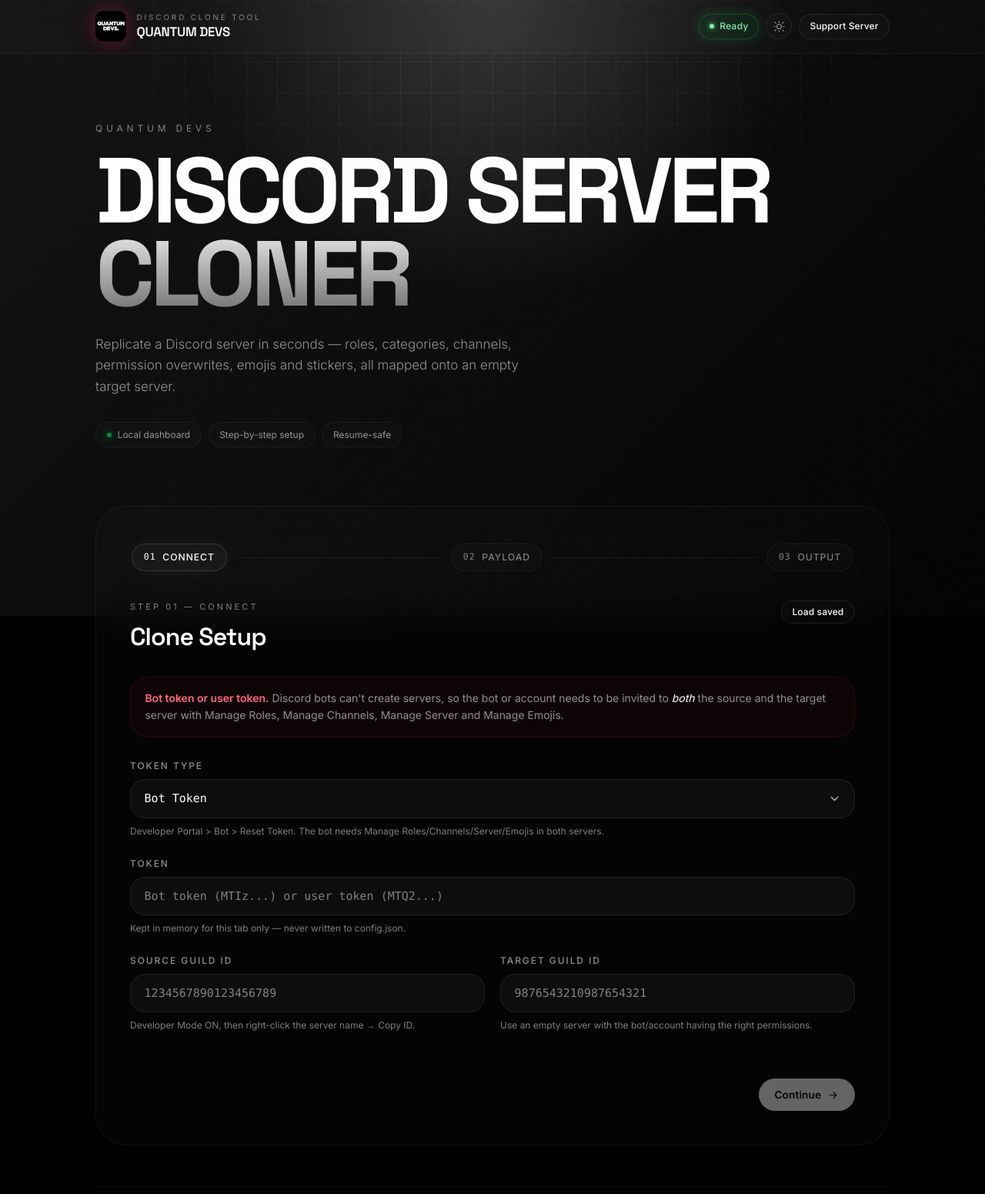
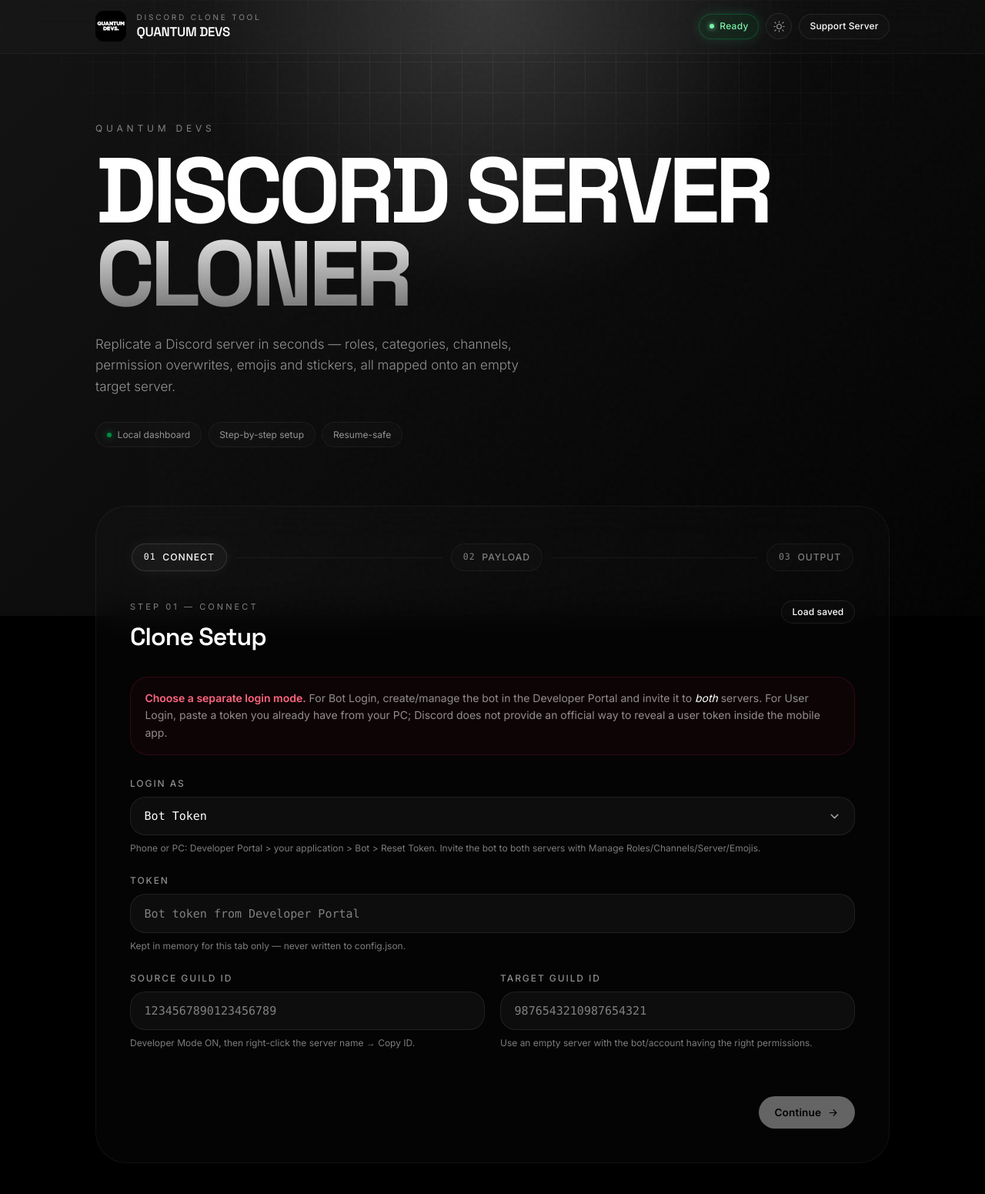
Before and after one commit to Legendscene/Panther-Discord-server-cloner, a Flask app: page / in a window 1280 px wide. Shown: the top 1551 px of the page at 77% size. Run offline with Flask 3, Linux system fonts and the light colour scheme; parts of the project's set-up code (start-up, migrations or seed data) failed here and were passed over.

Commit message:
Discord server cloner: web dashboard, packaging pipeline, brand assets

```diff
--- a/static/script.js
+++ b/static/script.js
@@ -3,8 +3,8 @@ const $ = (id) => document.getElementById(id);
 document.documentElement.classList.add('js');
 
 const TOKEN_TYPE_HINTS = {
-  bot: 'Developer Portal > Bot > Reset Token. The bot needs Manage Roles/Channels/Server/Emojis in both servers.',
-  user: 'From the Discord desktop app: press Ctrl+Shift+I > Network tab > F5 > click the first request > Request Headers > copy the "authorization" value. It must NOT have a "Bot " prefix.'
+  bot: 'Phone or PC: Developer Portal > your application > Bot > Reset Token. Invite the bot to both servers with Manage Roles/Channels/Server/Emojis.',
+  user: 'Mobile Discord does not officially reveal user tokens. Paste a user token you already obtained on your PC; it must NOT have a "Bot " prefix.'
 };
 
 function tokenTypeHintText(type) {
@@ -181,7 +181,7 @@ function validateStepOne(showFeedback = true) {
   return true;
 }
 
-function goToStep(step, direction = 'forward') {
+function goToStep(step, direction = 'forward', shouldScroll = true) {
   if (!STEPS.includes(step)) {
     return;
   }
@@ -210,7 +210,7 @@ function goToStep(step, direction = 'forward') {
   }
   const rect = el.wizard.getBoundingClientRect();
   const topBarOffset = 90;
-  if (rect.top < topBarOffset || rect.top > window.innerHeight * 0.4) {
+  if (shouldScroll && (rect.top < topBarOffset || rect.top > window.innerHeight * 0.4)) {
     el.wizard.scrollIntoView({ behavior: 'smooth', block: 'start' });
   }
 }
@@ -646,7 +646,11 @@ function clearLog() {
 
 function updateTokenTypeHint() {
   if (el.tokenTypeHint) {
-    el.tokenTypeHint.textContent = tokenTypeHintText(el.tokenType ? el.tokenType.value : 'bot');
+    const type = el.tokenType ? el.tokenType.value : 'bot';
+    el.tokenTypeHint.textContent = tokenTypeHintText(type);
+    if (el.token) {
+      el.token.placeholder = type === 'bot' ? 'Bot token from Developer Portal' : 'User token from your PC';
+    }
   }
 }
 
@@ -664,7 +668,7 @@ function resetForm() {
   el.tokenHint.textContent = 'Kept in memory for this tab only — never written to config.json.';
   currentStep = 1;
   maxUnlocked = 1;
-  goToStep(1, 'back');
+  goToStep(1, 'back', false);
   setRunning(false);
   clearLog();
 }
--- a/static/style.css
+++ b/static/style.css
@@ -294,7 +294,7 @@ h6 {
   flex: none;
   object-fit: contain;
   border-radius: 11px;
-  box-shadow: 0 0 20px #ff235745, 0 0 44px #ff235724;
+  box-shadow: none;
 }
 
 .brand-text {
--- a/templates/index.html
+++ b/templates/index.html
@@ -95,13 +95,14 @@
             </div>
 
             <div class="notice">
-              <strong>Bot token or user token.</strong> Discord bots can't create servers, so the bot or account needs to be
-              invited to <em>both</em> the source and the target server with Manage Roles, Manage
-              Channels, Manage Server and Manage Emojis.
+              <strong>Choose a separate login mode.</strong> For Bot Login, create/manage the bot in the
+              Developer Portal and invite it to <em>both</em> servers. For User Login, paste a token you
+              already have from your PC; Discord does not provide an official way to reveal a user token
+              inside the mobile app.
             </div>
 
             <div class="field">
-              <label for="tokenType">Token Type</label>
+              <label for="tokenType">Login As</label>
               <div class="input-wrap">
                 <select id="tokenType" name="tokenType">
                   <option value="bot">Bot Token</option>
@@ -117,7 +118,7 @@
                 <input id="token" name="token" type="password" autocomplete="off" spellcheck="false"
                        placeholder="Bot token (MTIz...) or user token (MTQ2...)" />
               </div>
-              <span class="hint" id="tokenHint">Kept in memory for this tab only &mdash; never written to config.json.</span>
+               <span class="hint" id="tokenHint">Kept in memory for this tab only &mdash; never written to config.json.</span>
             </div>
 
             <div class="field-row">
--- a/web_app.py
+++ b/web_app.py
@@ -89,6 +89,14 @@ DEFAULTS: dict = {
 # The token (bot or user) is deliberately never written to disk. It only ever
 # lives in this process's memory for the lifetime of the dashboard.
 SESSION_TOKEN = ""
+
+
+def normalize_token(value: str) -> str:
+    """Keep the dashboard payload compatible with discord.py token input."""
+    token = str(value or "").strip().strip('"').strip("'")
+    if token[:4].lower() == "bot ":
+        token = token[4:].strip()
+    return token
 
 
 def worker_payload(payload: dict) -> dict:
@@ -235,7 +243,7 @@ def normalize_options(data: dict) -> dict:
 
 
 def normalize_payload(data: dict) -> dict:
-    token = str(data.get("token", "") or "").strip()
+    token = normalize_token(data.get("token", ""))
     if token in ("", TOKEN_MASK):
         token = SESSION_TOKEN
     token_type = str(data.get("token_type", "") or "").strip().lower()
@@ -245,7 +253,7 @@ def normalize_payload(data: dict) -> dict:
     if token_type not in ("bot", "user"):
         token_type = "bot"
     return {
-        "token": token.strip('"').strip("'"),
+        "token": token,
         "token_type": token_type,
         "source_guild_id": str(data.get("source_guild_id", "") or "").strip(),
         "target_guild_id": str(data.get("target_guild_id", "") or "").strip(),
```
Also changed, not shown: main.py (+21 -8 lines), qt_logo_mark.png (deleted).
